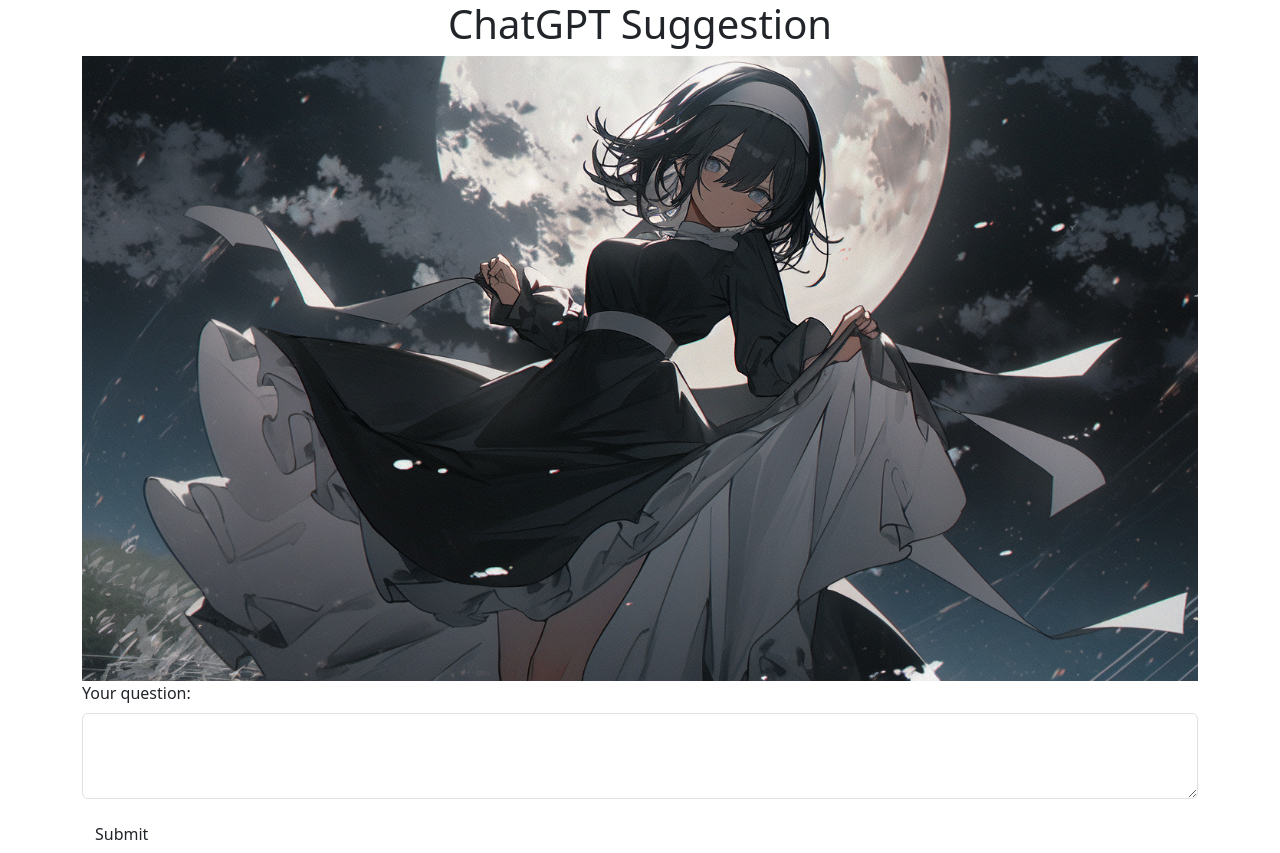
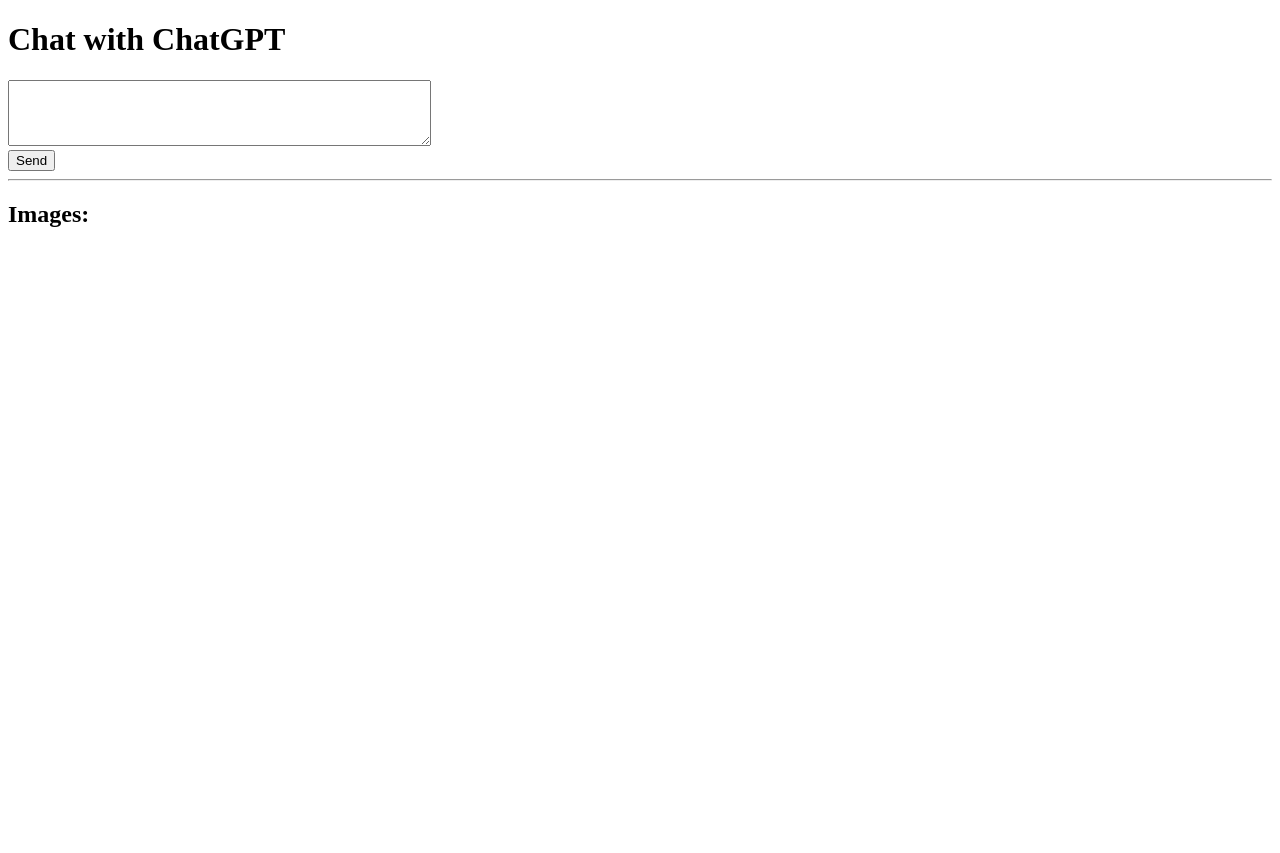
Before and after one commit to faraolwen/cardsuggestgpt, a Flask app: page / in a window 1280 px wide. After the commit the page ends 227 px from the top, so only its background shows below. Run offline with Flask 3, Linux system fonts and the light colour scheme; parts of the project's set-up code (start-up, migrations or seed data) failed here and were passed over.

Commit message:
initial commit

```diff
--- a/templates/index.html
+++ b/templates/index.html
@@ -1,35 +1,47 @@
 <!DOCTYPE html>
 <html lang="en">
-
 <head>
     <meta charset="UTF-8">
-    <meta http-equiv="X-UA-Compatible" content="IE=edge">
     <meta name="viewport" content="width=device-width, initial-scale=1.0">
-    <title>ChatGPT Suggestion</title>
-    <link href="https://cdn.jsdelivr.net/npm/bootstrap@5.3.0-alpha1/dist/css/bootstrap.min.css" rel="stylesheet" integrity="sha384-KyZXEAg3QhqLMpG8r+Knujsl7/1L_dstPt3+5d64fLiG2imA2Af8W8RV2t7kkBZ" crossorigin="anonymous">
-    <link rel="stylesheet" href="static/css/styles.css">
+    <title>Chatbot</title>
+    <script src="https://code.jquery.com/jquery-3.6.0.min.js"></script>
+    <script>
+        function showImages(imgUrls) {
+            let container = $('#image-container');
+            container.empty();
+
+            imgUrls.forEach(url => {
+                let img = $('<img>').attr('src', url).css('width', '33%');
+                container.append(img);
+            });
+        }
+
+        $(document).ready(function() {
+            $("#submit-btn").click(function() {
+                const userInput = $("#user-input").val();
+                $.ajax({
+                    url: '/get_response',
+                    type: 'POST',
+                    data: {
+                        user_input: userInput
+                    },
+                    success: function(response) {
+                        showImages(response.image_urls);
+                    },
+                    error: function(error) {
+                        console.log(error);
+                    }
+                });
+            });
+        });
+    </script>
 </head>
-
 <body>
-    <header>
-        <div class="container">
-            <h1 class="text-center">ChatGPT Suggestion</h1>
-            <img src="header.png" class="img-fluid" alt="Header image">
-        </div>
-    </header>
-    <div class="container">
-        <div class="mb-3">
-            <label for="user_input" class="form-label">Your question:</label>
-            <textarea class="form-control" id="user_input" rows="3"></textarea>
-        </div>
-        <button type="button" class="btn" onclick="submitAndRetrieve()">Submit</button>
-        <div id="response-container">
-            <!-- Response will be displayed here -->
-        </div>
-    </div>
-    <script src="https://code.jquery.com/jquery-3.6.0.min.js" integrity="sha384-KyZXEAg3QhqLMpG8r+Knujsl7/1L_dstPt3+5d64fLiG2imA2Af8W8RV2t7kkBZ" crossorigin="anonymous"></script>
-    <script src="https://cdn.jsdelivr.net/npm/bootstrap@5.3.0-alpha1/dist/js/bootstrap.bundle.min.js" integrity="sha384-cn7l7gDp0eyniUwwAZgrzD06kc/tftFf19TOAs2zVinnD/C7E91j9yyk5//jjpt/" crossorigin="anonymous"></script>
-    <script src="static/js/main.js"></script>
+    <h1>Chat with ChatGPT</h1>
+    <textarea id="user-input" rows="4" cols="50"></textarea><br>
+    <button id="submit-btn">Send</button>
+    <hr>
+    <h2>Images:</h2>
+    <div id="image-container"></div>
 </body>
-
 </html>
```
